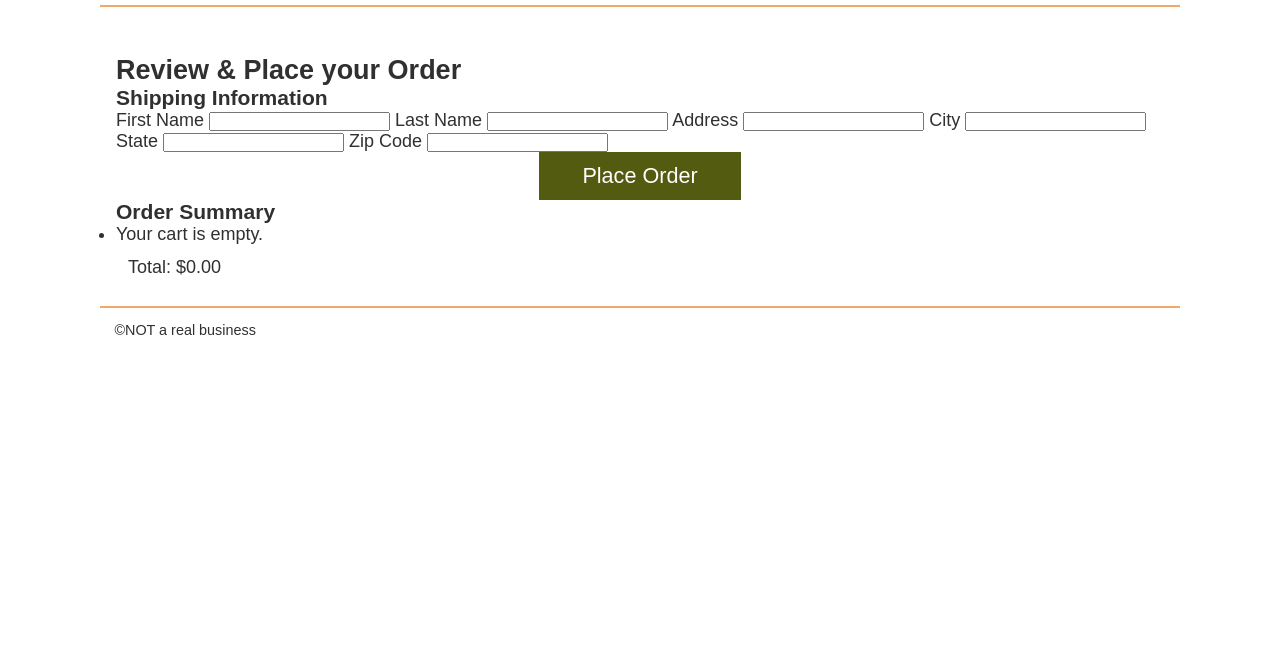
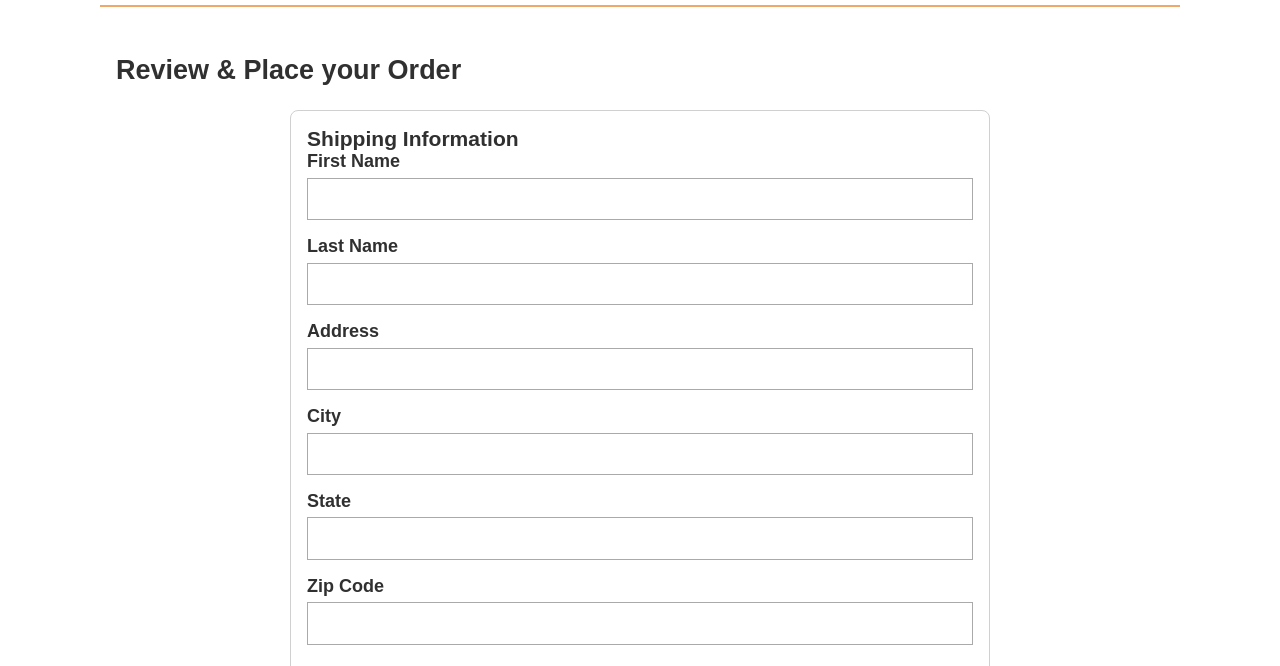
Before and after one commit to Desertelk/wdd330-sleepoutside, a website: page src/checkout/index.html in a window 1280 px wide. Shown: the part 131-797 px from the top of the page. Drawn offline with Linux system fonts and the light colour scheme; files that its build step writes are made by us from their sources.

Commit message:
Added checkout button and add css to checkout page

```diff
--- a/src/checkout/index.html
+++ b/src/checkout/index.html
@@ -8,8 +8,9 @@
 
     <title>Sleep Outside | Checkout</title>
 
-    <link rel="stylesheet" href="css/style.css" />
+    <link rel="stylesheet" href="/css/style.css" />
   </head>
+
 
 <body>
   <header class="divider">
@@ -51,32 +52,47 @@
   <main class="divider">
     <section class="products">
       <h2>Review & Place your Order</h2>
-      <form id="checkout-form">
+      <form id="checkout-form" class="checkout-form">
         <h3>Shipping Information</h3>
+
+        <div class="checkout-fields">
+
+          <div class="form-field">
             <label for="firstName">First Name</label>
             <input id="firstName" name="firstName" required />
+          </div>
 
+          <div class="form-field">
             <label for="lastName">Last Name</label>
             <input id="lastName" name="lastName" required />
-
+          </div>
+          <div class="form-field full-width">
             <label for="address">Address</label>
             <input id="address" name="address" required />
+          </div>
 
+          <div class="form-field">
             <label for="city">City</label>
             <input id="city" name="city" required />
+          </div>
 
+          <div class="form-field">
             <label for="state">State</label>
             <input id="state" name="state" required />
+          </div>
 
+          <div class="form-field">
             <label for="zip">Zip Code</label>
             <input id="zip" name="zip" inputmode="numeric" required />
+          </div>
+        </div>
 
         <button type="submit">Place Order</button>
       </form>
       <section class="order-summary" aria-labelledby="order-summary-heading">
         <h3 id="order-summary-heading">Order Summary</h3>
         <ul id="order-summary-list"></ul>
-        <p>Total: $<span id="order-total">0.00</span></p>
+        <p class="order-total">Total: $<span id="order-total">0.00</span></p>
       </section>
     </section>
   </main>
--- a/src/css/style.css
+++ b/src/css/style.css
@@ -108,6 +108,20 @@ button {
   border: 0;
   font-size: var(--large-font);
   cursor: pointer;
+}
+
+.checkout-button {
+  padding: 0.5em 2em;
+  background-color: var(--secondary-color);
+  color: white;
+  margin: auto;
+  display: block;
+  border: 0;
+  font-size: var(--large-font);
+  cursor: pointer;
+  width: 20%;
+  margin-top: 10px;
+  text-decoration: none;
 }
 
 .divider {
@@ -263,6 +277,73 @@ button {
   grid-column: 3;
 }
 
+.checkout-form, .order-summary {
+  max-width: 700px;
+  margin: 1.5rem auto;
+  padding: 2rem;
+  border: 1px solid var(--light-grey);
+  border-radius: 8px;
+  background-color: white;
+}
+
+.checkout-form h3,
+.order-summary h3 {
+  margin-top: 0;
+  color: var(--dark-grey);
+}
+
+.checkout-fields {
+  display: grid;
+  grid-template-columns: 1fr 1fr;
+  gap: 1rem;
+}
+
+.form-field {
+  display: flex;
+  flex-direction: column;
+}
+
+.form-field.full-width {
+  grid-column: 1/-1;
+}
+
+.form-field label {
+  margin-bottom: 0.35rem;
+  font-weight: bold;
+}
+
+.form-field input {
+  padding: 0.7rem;
+  font-size: 1rem;
+  border: 1px solid #aaa;
+}
+
+.form-field input:focus {
+  outline: 2px solid #536600;
+  outline-offset: 1px;
+}
+
+.checkout-form button {
+  display: block;
+  width: 100%;
+  margin-top: 1.5rem;
+  padding: 0.8rem;
+  font-size: 1.1rem;
+  cursor: pointer;
+}
+
+.order-summary ul {
+  padding-left: 1.25rem;
+}
+
+.order-total {
+  margin-top: 1.5rem;
+  padding-top: 1rem;
+  border-top: 1px solid #ddd;
+  font-size: 1.2rem;
+  font-weight: bold;
+}
+
 @media screen and (min-width: 500px) {
   body {
     max-width: 1080px;
@@ -277,6 +358,19 @@ button {
     font-size: inherit;
     grid-template-columns: 150px auto 15%;
   }
+
+  .checkout-fields {
+    grid-template-columns: 1fr;
+  }
+
+  .form-field.full-width {
+    grid-column: auto;
+  }
+
+  .checkout-form,
+  .order-summary {
+    padding: 1rem;
+  }
 }
 
 footer {
```
Also changed, not shown: src/cart/index.html (+2 -33 lines). Lines whose indentation alone changed are shown as unchanged.
